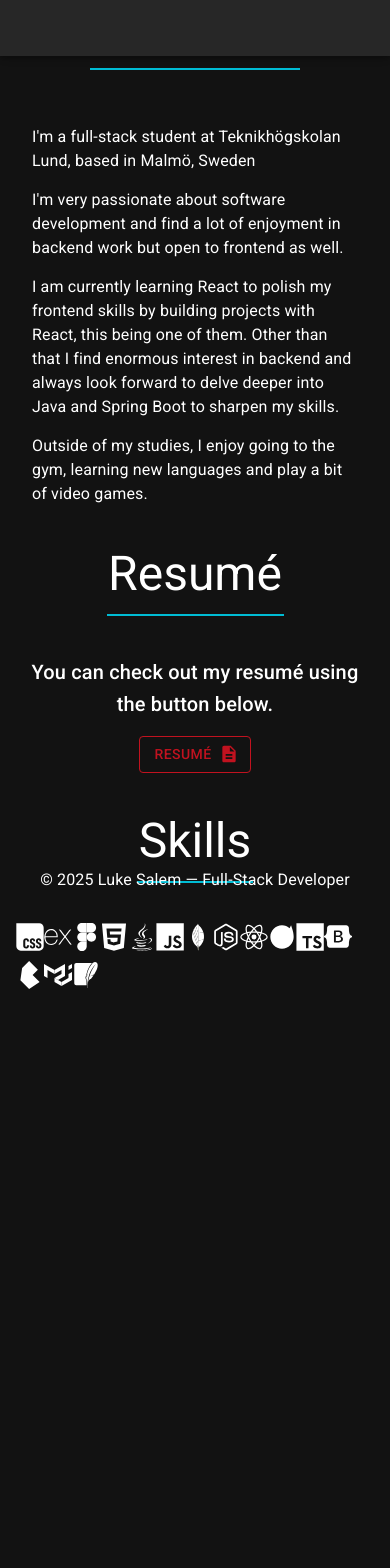
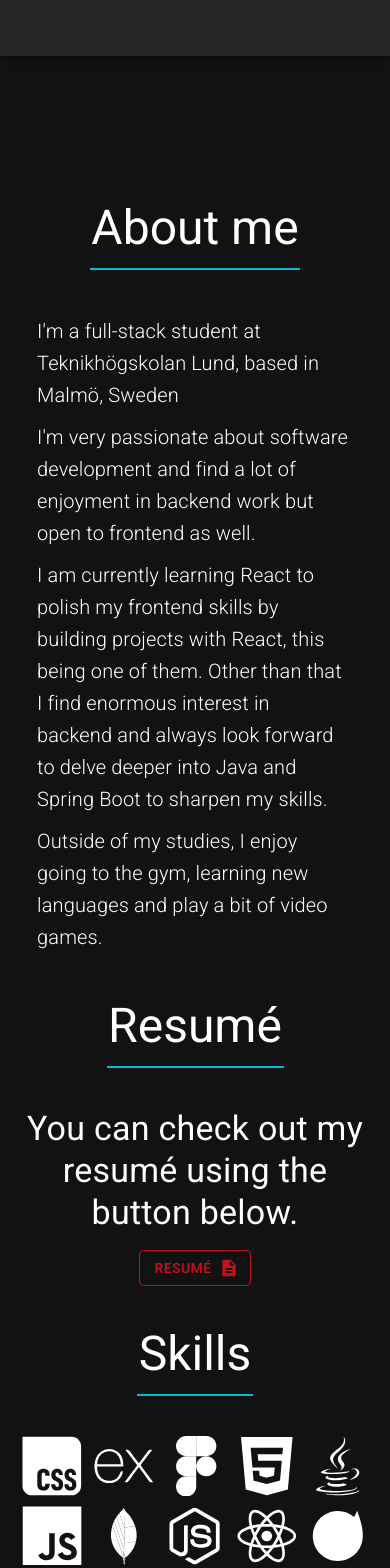
Before and after one commit to lukebike/portfoliov2, a React (Vite) app: page /about in a window 390 px wide. Shown: the top 1568 px of the page. Before the commit the page ends 999 px from the top, so only its background shows below. Built offline with nearby package versions, Linux system fonts and the light colour scheme; some icons are missing.

Commit message:
Functional hero page on mobile and pc

```diff
--- a/src/About.tsx
+++ b/src/About.tsx
@@ -12,17 +12,24 @@ import Heading from "./Heading";
 import { Description } from "@mui/icons-material";
 import CodeIcon from "@mui/icons-material/Code";
 import MotionWrapper from "./MotionWrapper";
+import { motion } from "framer-motion";
 
 export default function Home() {
-  const isMobile = useMediaQuery("(max-width:600px)");
+  const isMobile = useMediaQuery("(max-width:300px)");
   const theme = useTheme();
 
   return (
-    <MotionWrapper sx={{ height: "100%", display: "flex" }}>
+    <motion.div
+      initial={{ opacity: 0, y: 20 }}
+      animate={{ opacity: 1, y: 0 }}
+      exit={{ opacity: 0, y: -20 }}
+      transition={{ duration: 0.4 }}
+    >
       <Box
         sx={{
           display: { lg: "flex" },
-          height: "100%",
+          marginTop: isMobile ? 15 : 25,
+          marginBottom: 20,
           justifyContent: "center",
           alignItems: "center",
         }}
@@ -126,6 +133,6 @@ export default function Home() {
           </Grid>
         </Grid>
       </Box>
-    </MotionWrapper>
+    </motion.div>
   );
 }
--- a/src/App.css
+++ b/src/App.css
@@ -13,6 +13,7 @@ body {
 #root {
   height: 100%;
   width: 100%;
+  padding-bottom: 60px;
 }
 
 .App {
--- a/src/CardList.tsx
+++ b/src/CardList.tsx
@@ -6,19 +6,26 @@ import Grid from "@mui/material/Grid";
 import Typography from "@mui/material/Typography";
 import { useTheme } from "@mui/material";
 import MotionWrapper from "./MotionWrapper";
+import { motion } from "framer-motion";
 
 export default function CardList() {
   const theme = useTheme();
 
   return (
-    <MotionWrapper sx={{ height: { xs: "30%", md: "100%" } }}>
+    <motion.div
+      initial={{ opacity: 0, y: 20 }}
+      animate={{ opacity: 1, y: 0 }}
+      exit={{ opacity: 0, y: -20 }}
+      transition={{ duration: 0.4 }}
+    >
       <Box
         sx={{
-          height: "100%",
+          height: "80%",
           width: "100%",
           flexDirection: "column",
           justifyContent: { xl: "space-around" },
           alignItems: "center",
+          marginBottom: 15,
         }}
       >
         <Typography
@@ -49,6 +56,6 @@ export default function CardList() {
           ))}
         </Grid>
       </Box>
-    </MotionWrapper>
+    </motion.div>
   );
 }
--- a/src/Footer.tsx
+++ b/src/Footer.tsx
@@ -5,11 +5,10 @@ export default function Footer() {
     <Box
       component="footer"
       sx={{
-        position: "static",
         display: "flex",
         alignItems: "center",
         justifyContent: "center",
-        padding: 3,
+        padding: 2,
       }}
     >
       {" "}
--- a/src/Home.tsx
+++ b/src/Home.tsx
@@ -7,13 +7,26 @@ import useMediaQuery from "@mui/material/useMediaQuery";
 import { useTheme } from "@mui/material";
 import { useNavigate } from "react-router";
 import MotionWrapper from "./MotionWrapper";
+import { motion } from "framer-motion";
+import Footer from "./Footer";
 export default function Hero({ mode }: { mode: "light" | "dark" }) {
   const theme = useTheme();
   const navigate = useNavigate();
-  const isMobile = useMediaQuery("(min-width:600px)");
+  const isMobile = useMediaQuery("(max-width:300px)");
 
   return (
-    <MotionWrapper sx={{ height: isMobile ? "90%" : "100%", display: "flex" }}>
+    <motion.div
+      initial={{ opacity: 0, y: 20 }}
+      animate={{ opacity: 1, y: 0 }}
+      exit={{ opacity: 0, y: -20 }}
+      transition={{ duration: 0.4 }}
+      style={{
+        display: "flex",
+        justifyContent: "center",
+        alignItems: "center",
+        height: isMobile ? "100%" : "90%",
+      }}
+    >
       <Box
         sx={{
           display: "flex",
@@ -21,7 +34,9 @@ export default function Hero({ mode }: { mode: "light" | "dark" }) {
           justifyContent: "center",
           placeItems: "center",
           alignItems: "center",
-          height: "100%",
+
+          // marginTop: isMobile ? 20 : 35,
+          // marginBottom: isMobile ? 5 : 35,
           boxSizing: "border-box",
         }}
       >
@@ -92,7 +107,7 @@ export default function Hero({ mode }: { mode: "light" | "dark" }) {
           <img
             src={mode === "dark" ? heroImg : heroImg2}
             style={{
-              width: isMobile ? "100%" : "80%",
+              width: isMobile ? "100%" : "90%",
               height: "auto",
               display: "block",
             }}
@@ -100,6 +115,6 @@ export default function Hero({ mode }: { mode: "light" | "dark" }) {
           />
         </Box>
       </Box>
-    </MotionWrapper>
+    </motion.div>
   );
 }
--- a/src/IconGrid.tsx
+++ b/src/IconGrid.tsx
@@ -10,8 +10,8 @@ export default function IconGrid() {
         <Box
           key={idx}
           sx={{
-            width: { xs: 28, sm: "18%" },
-            height: { xs: 28, sm: 48 },
+            width: { xs: "20%", sm: "18%" },
+            height: { xs: "60px", sm: 48 },
             display: "inline-flex",
             alignItems: "center",
             justifyContent: "center",
--- a/src/MotionWrapper.tsx
+++ b/src/MotionWrapper.tsx
@@ -1,8 +1,7 @@
 import { motion } from "framer-motion";
 import { Box } from "@mui/material";
-import type React from "react";
 
-const MotionWrapper: React.FC<MotionWrapperProps> = ({ children, sx }) => {
+const MotionWrapper = ({ children, sx }) => {
   return (
     <Box sx={sx}>
       <motion.div
```
